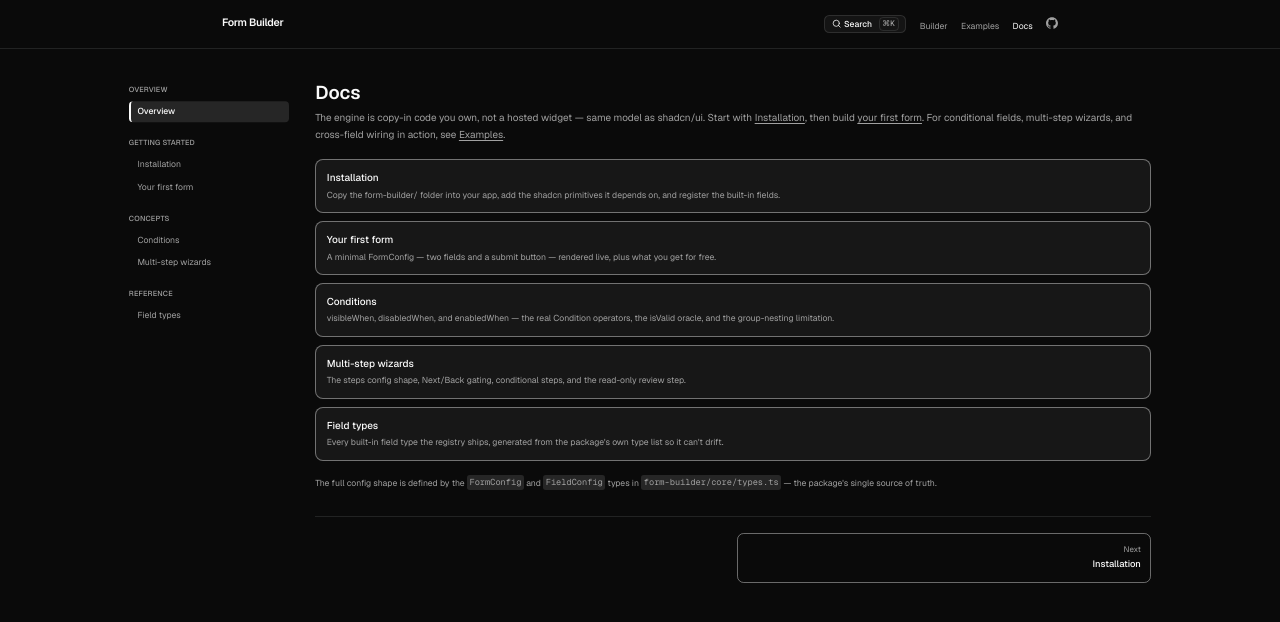
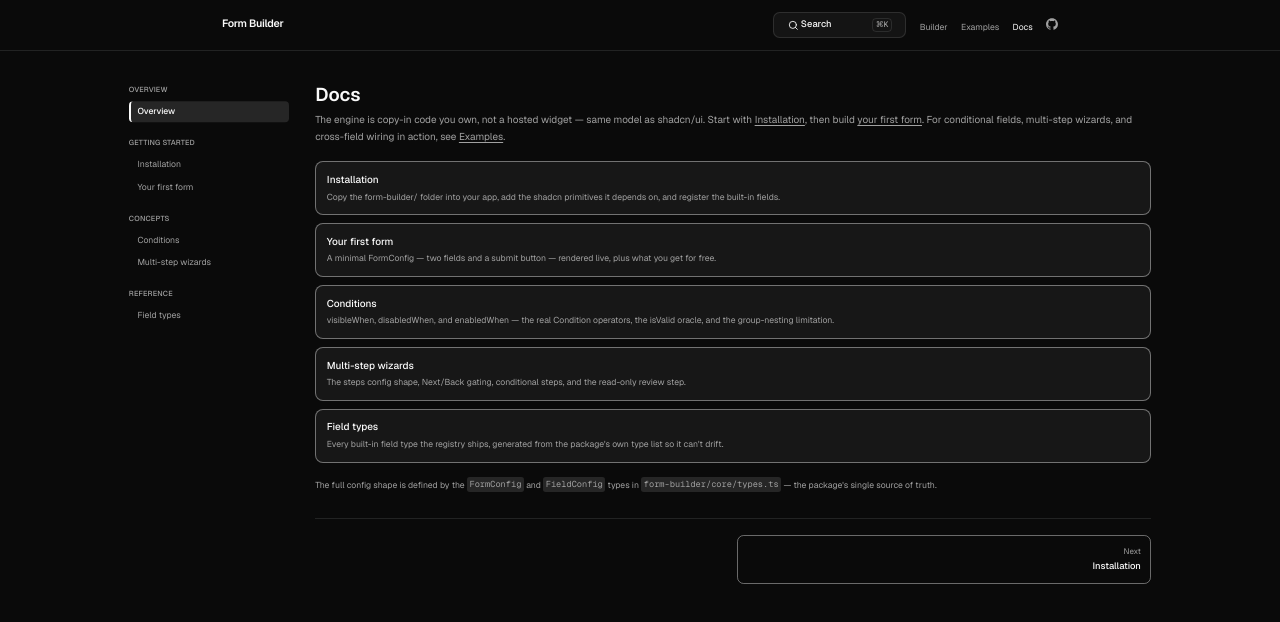
Before and after one commit to YoussefNesafe/form-builder, a Next.js app: page /docs in a window 1280 px wide. Shown: the top 622 px of the page. Built offline with nearby package versions, Linux system fonts and the light colour scheme.

Commit message:
fix: search input stylingw

```diff
--- a/components/site/SearchTrigger.tsx
+++ b/components/site/SearchTrigger.tsx
@@ -65,14 +65,19 @@ export function SearchTrigger({ index }: { index: SearchEntry[] }) {
       <Button
         type="button"
         variant="outline"
-        size="sm"
+        size="lg"
         onClick={openPalette}
         aria-label={nav.search.triggerAriaLabel}
         aria-keyshortcuts="Meta+K Control+K"
         data-icon="inline-start"
+        className="desktop:px-[1.04vw] desktop:py-[0.936vw] desktop:w-[10.4vw] flex justify-between items-center"
       >
-        <SearchIcon aria-hidden="true" />
-        <span className="hidden tablet:inline">{nav.search.triggerLabel}</span>
+        <div className="flex gap-[1.068vw] tablet:gap-[0.5vw] desktop:gap-[0.208vw] items-center">
+          <SearchIcon aria-hidden="true" />
+          <span className="hidden tablet:inline">
+            {nav.search.triggerLabel}
+          </span>
+        </div>
         <kbd
           aria-hidden="true"
           className={cn(
```
